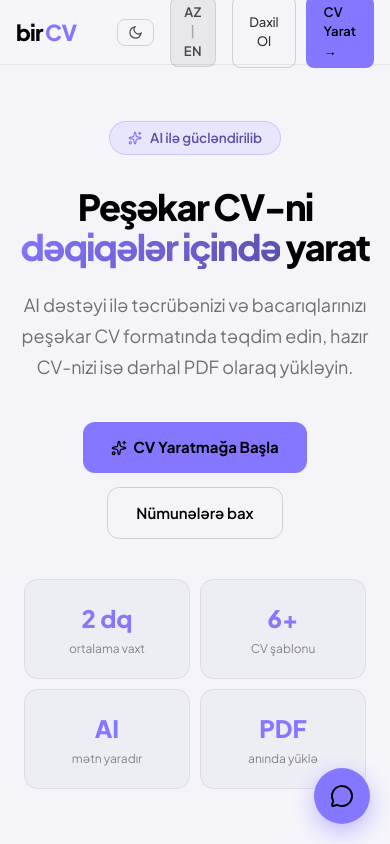
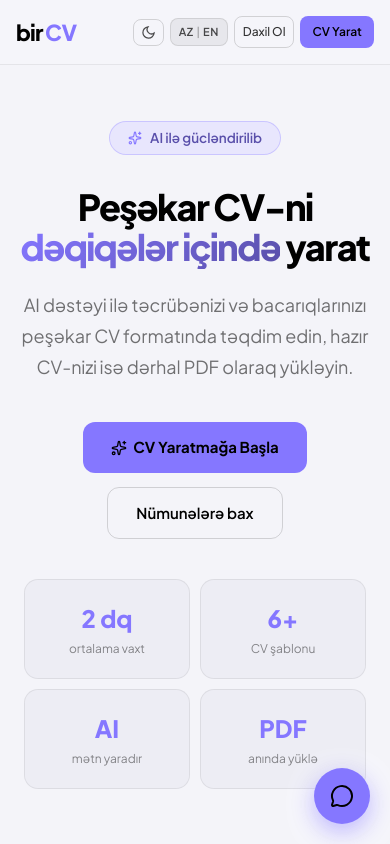
Before and after one commit to anar-mammadly/bircv, a Next.js app: page / in a window 390 px wide. Shown: the top 844 px of the page. Built offline with nearby package versions, Linux system fonts and the light colour scheme.

Commit message:
Tidy up cramped mobile navbar
Theme toggle, lang switch, login, and CTA buttons were squeezed
together with no breathing room on mobile. Add mobile-specific
spacing/padding overrides and drop the CTA arrow / username label
below 768px to keep the row tidy.

```diff
--- a/app/components/Navbar.tsx
+++ b/app/components/Navbar.tsx
@@ -38,12 +38,13 @@
         </div>
 
         {/* Right side */}
-        <div style={{ display: 'flex', alignItems: 'center', gap: 16 }}>
+        <div className="nav-right" style={{ display: 'flex', alignItems: 'center', gap: 16 }}>
           {/* Lang toggle */}
           <button
+            className="nav-icon-btn"
             onClick={() => setTheme(theme === 'dark' ? 'light' : 'dark')}
             title={theme === 'dark' ? 'Light mode' : 'Dark mode'}
-            style={{ background: 'none', border: '1px solid rgba(255,255,255,0.15)', color: 'rgba(255,255,255,0.7)', borderRadius: 8, padding: '5px 10px', cursor: 'pointer', fontSize: 14, display: 'flex', alignItems: 'center', gap: 4 }}
+            style={{ background: 'none', border: '1px solid rgba(255,255,255,0.15)', color: 'rgba(255,255,255,0.7)', borderRadius: 8, padding: '5px 10px', cursor: 'pointer', fontSize: 14, display: 'flex', alignItems: 'center', gap: 4, flexShrink: 0 }}
           >
             {theme === 'dark'
               ? <svg width="15" height="15" viewBox="0 0 24 24" fill="none" stroke="currentColor" strokeWidth="2" strokeLinecap="round"><circle cx="12" cy="12" r="5"/><line x1="12" y1="1" x2="12" y2="3"/><line x1="12" y1="21" x2="12" y2="23"/><line x1="4.22" y1="4.22" x2="5.64" y2="5.64"/><line x1="18.36" y1="18.36" x2="19.78" y2="19.78"/><line x1="1" y1="12" x2="3" y2="12"/><line x1="21" y1="12" x2="23" y2="12"/><line x1="4.22" y1="19.78" x2="5.64" y2="18.36"/><line x1="18.36" y1="5.64" x2="19.78" y2="4.22"/></svg>
@@ -51,11 +52,12 @@
             }
           </button>
           <button
+            className="nav-lang-btn"
             onClick={() => setLang(lang === 'az' ? 'en' : 'az')}
             style={{
               background: 'rgba(255,255,255,0.06)', border: '1px solid rgba(255,255,255,0.1)',
               borderRadius: 8, padding: '5px 12px', color: 'rgba(255,255,255,0.7)',
-              fontSize: 13, fontWeight: 600, cursor: 'pointer', letterSpacing: 0.5
+              fontSize: 13, fontWeight: 600, cursor: 'pointer', letterSpacing: 0.5, flexShrink: 0
             }}
           >
             {lang === 'az' ? 'AZ' : 'EN'} <span style={{ opacity: 0.4 }}>|</span> {lang === 'az' ? 'EN' : 'AZ'}
@@ -63,7 +65,7 @@
 
           {user ? (
             <div style={{ display: 'flex', alignItems: 'center', gap: 12 }}>
-              <span style={{ fontSize: 13, color: 'rgba(255,255,255,0.6)' }}>
+              <span className="nav-username" style={{ fontSize: 13, color: 'rgba(255,255,255,0.6)' }}>
                 {user.name}
                 {user.plan === 'premium' && (
                   <span style={{ marginLeft: 6, background: '#7C6EF8', color: '#fff', fontSize: 10, padding: '2px 6px', borderRadius: 4, fontWeight: 700 }}>PRO</span>
@@ -72,25 +74,25 @@
                   <span style={{ marginLeft: 6, background: '#059669', color: '#fff', fontSize: 10, padding: '2px 6px', borderRadius: 4, fontWeight: 700 }}>ADMIN</span>
                 )}
               </span>
-              <button onClick={() => setUser(null)} style={{ background: 'rgba(255,255,255,0.07)', border: '1px solid rgba(255,255,255,0.12)', color: 'rgba(255,255,255,0.5)', borderRadius: 8, padding: '5px 12px', cursor: 'pointer', fontSize: 12 }}>
+              <button onClick={() => setUser(null)} style={{ background: 'rgba(255,255,255,0.07)', border: '1px solid rgba(255,255,255,0.12)', color: 'rgba(255,255,255,0.5)', borderRadius: 8, padding: '5px 12px', cursor: 'pointer', fontSize: 12, flexShrink: 0 }}>
                 {lang === 'az' ? 'Çıxış' : 'Logout'}
               </button>
             </div>
           ) : (
-            <div style={{ display: 'flex', gap: 10 }}>
-              <button onClick={() => { setAuthMode('login'); setShowAuthModal(true); }} style={{
+            <div className="nav-auth-group" style={{ display: 'flex', gap: 10 }}>
+              <button className="nav-login-btn" onClick={() => { setAuthMode('login'); setShowAuthModal(true); }} style={{
                 background: 'transparent', border: '1px solid rgba(255,255,255,0.15)',
                 color: 'rgba(255,255,255,0.8)', borderRadius: 8, padding: '7px 16px',
-                fontSize: 13, fontWeight: 500, cursor: 'pointer'
+                fontSize: 13, fontWeight: 500, cursor: 'pointer', flexShrink: 0
               }}>
                 {lang === 'az' ? 'Daxil Ol' : 'Login'}
               </button>
-              <Link href="/create" style={{
+              <Link className="nav-cta-btn" href="/create" style={{
                 background: '#7C6EF8', color: '#fff', border: 'none',
                 borderRadius: 8, padding: '7px 18px', fontSize: 13, fontWeight: 600,
-                cursor: 'pointer', textDecoration: 'none', display: 'flex', alignItems: 'center', gap: 6
+                cursor: 'pointer', textDecoration: 'none', display: 'flex', alignItems: 'center', gap: 6, flexShrink: 0, whiteSpace: 'nowrap'
               }}>
-                {lang === 'az' ? 'CV Yarat →' : 'Create CV →'}
+                {lang === 'az' ? 'CV Yarat' : 'Create CV'}<span className="nav-cta-arrow">→</span>
               </Link>
             </div>
           )}
--- a/app/globals.css
+++ b/app/globals.css
@@ -39,9 +39,18 @@
   .nav-shell   { padding: 0 1rem !important; }
   .nav-links   { display: none !important; }
   .hero-pad    { padding: 56px 18px 40px !important; }
+  .nav-right       { gap: 6px !important; }
+  .nav-icon-btn    { padding: 5px 7px !important; }
+  .nav-lang-btn    { padding: 5px 8px !important; font-size: 11px !important; }
+  .nav-login-btn   { padding: 6px 10px !important; font-size: 12px !important; }
+  .nav-cta-btn     { padding: 6px 12px !important; font-size: 12px !important; }
+  .nav-auth-group  { gap: 6px !important; }
+  .nav-username    { display: none !important; }
 }
 @media (max-width: 480px) {
   .grid-resp-4 { gap: 10px !important; }
+  .nav-cta-arrow { display: none !important; }
+  .nav-login-btn { padding: 6px 8px !important; }
 }
 
 @keyframes fadeIn {
```
